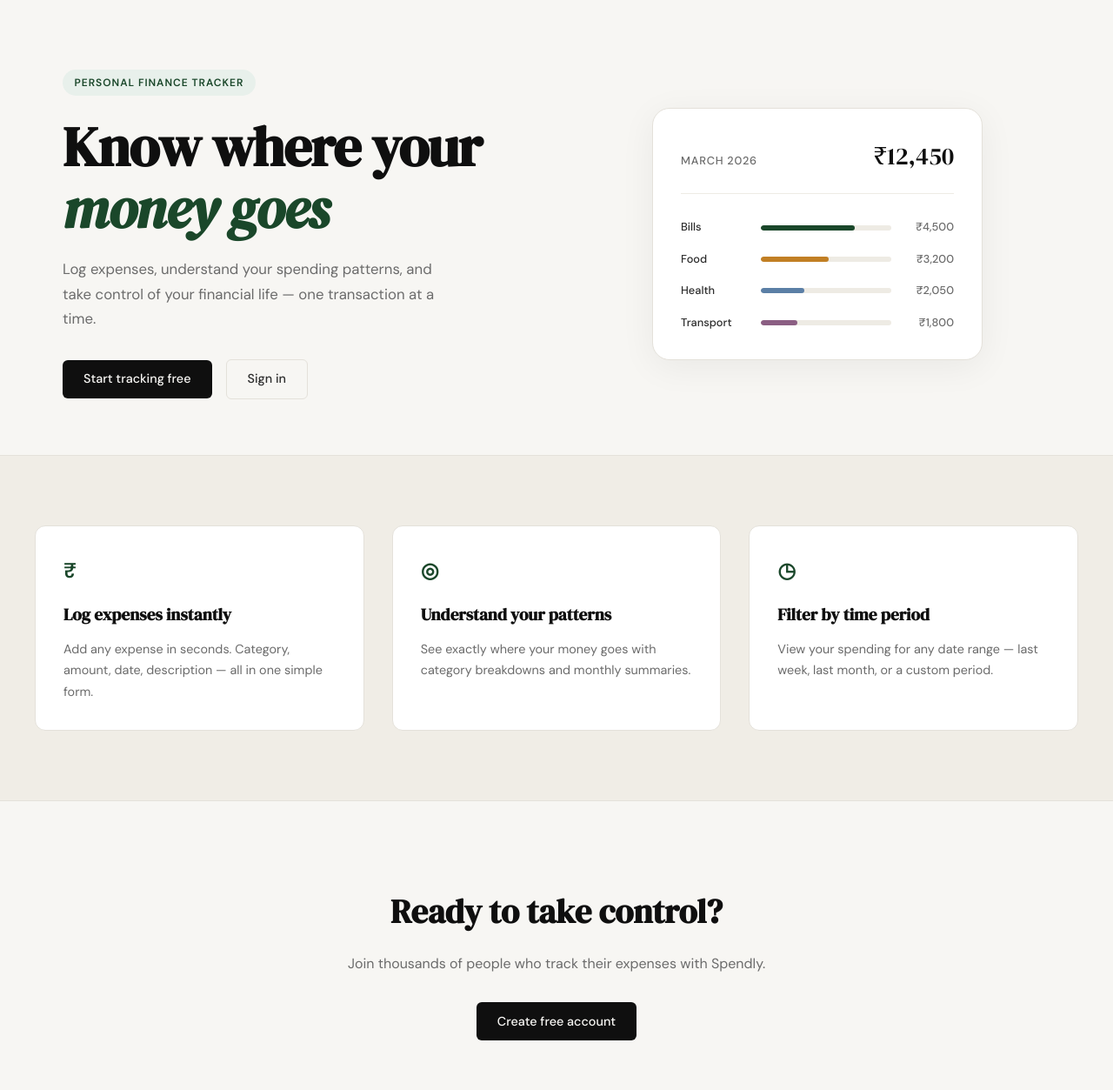
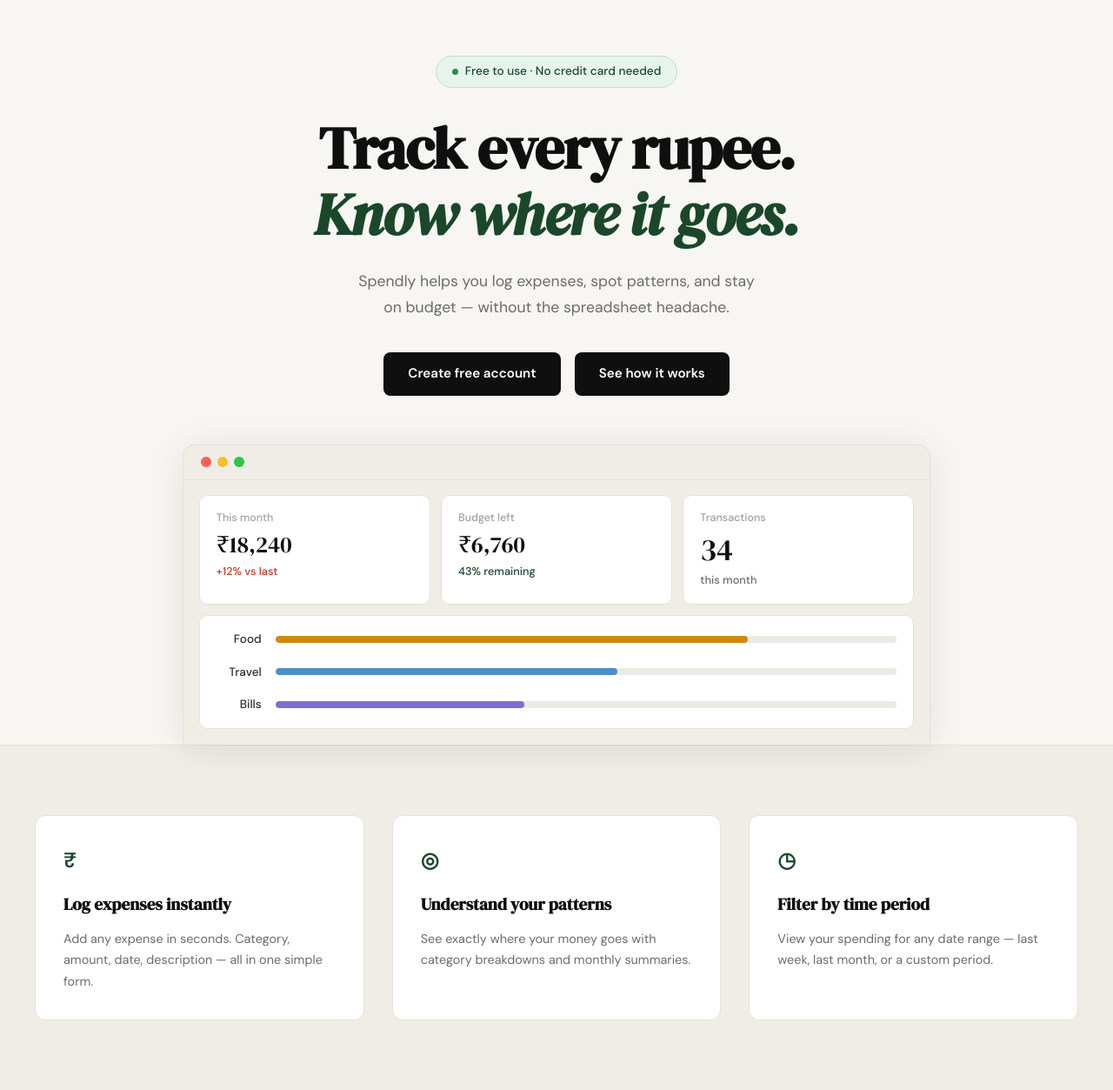
Before and after one commit to Faizan7891/Spendly, a Flask app: page / in a window 1280 px wide. Shown: the part 61-1314 px from the top of the page at 87% size. Run offline with Flask 3, Linux system fonts and the light colour scheme.

Commit message:
hero section improvement

```diff
--- /dev/null
+++ b/static/css/landing.css
@@ -0,0 +1,320 @@
+/* ------------------------------------------------------------------ */
+/* Hero — landing page                                                 */
+/* ------------------------------------------------------------------ */
+
+.lhero {
+    padding: 4rem 2rem 0;
+    text-align: center;
+    background: var(--paper);
+}
+
+.lhero-inner {
+    max-width: 860px;
+    margin: 0 auto;
+    display: flex;
+    flex-direction: column;
+    align-items: center;
+}
+
+/* Badge */
+.lhero-badge {
+    display: inline-flex;
+    align-items: center;
+    gap: 0.5rem;
+    background: #e6f4ec;
+    color: #1a472a;
+    border: 1px solid #c4dfc9;
+    font-size: 0.85rem;
+    font-weight: 500;
+    padding: 0.4rem 1.1rem;
+    border-radius: 999px;
+    margin-bottom: 2rem;
+}
+
+.lhero-badge-dot {
+    width: 7px;
+    height: 7px;
+    background: #2d8a4e;
+    border-radius: 50%;
+    flex-shrink: 0;
+}
+
+/* Title */
+.lhero-title {
+    font-family: var(--font-display);
+    font-size: clamp(2.8rem, 6vw, 4.25rem);
+    line-height: 1.12;
+    color: var(--ink);
+    letter-spacing: -0.02em;
+    margin-bottom: 1.5rem;
+}
+
+.lhero-title-green {
+    color: var(--accent);
+    font-style: italic;
+}
+
+/* Subtitle */
+.lhero-subtitle {
+    font-size: 1.1rem;
+    color: var(--ink-muted);
+    line-height: 1.7;
+    max-width: 560px;
+    margin-bottom: 2.25rem;
+}
+
+/* Buttons */
+.lhero-actions {
+    display: flex;
+    gap: 1rem;
+    margin-bottom: 3.5rem;
+}
+
+.lhero-btn {
+    display: inline-block;
+    background: var(--ink);
+    color: #ffffff;
+    padding: 0.8rem 1.75rem;
+    border-radius: 8px;
+    font-family: var(--font-body);
+    font-size: 0.95rem;
+    font-weight: 600;
+    text-decoration: none;
+    transition: background 0.2s;
+}
+
+.lhero-btn:hover {
+    background: var(--accent);
+    color: #ffffff;
+}
+
+/* ------------------------------------------------------------------ */
+/* Dashboard mock                                                       */
+/* ------------------------------------------------------------------ */
+
+.lmock {
+    width: 100%;
+    background: #f0ede6;
+    border: 1px solid var(--border);
+    border-bottom: none;
+    border-radius: 14px 14px 0 0;
+    overflow: hidden;
+    box-shadow: 0 4px 40px rgba(0, 0, 0, 0.09);
+}
+
+.lmock-titlebar {
+    display: flex;
+    align-items: center;
+    gap: 7px;
+    padding: 0.85rem 1.25rem;
+    border-bottom: 1px solid var(--border);
+}
+
+.lmock-dot {
+    width: 12px;
+    height: 12px;
+    border-radius: 50%;
+    flex-shrink: 0;
+}
+
+.lmock-dot-red    { background: #FF5F57; }
+.lmock-dot-yellow { background: #FEBC2E; }
+.lmock-dot-green  { background: #28C840; }
+
+.lmock-body {
+    padding: 1.1rem;
+    display: flex;
+    flex-direction: column;
+    gap: 0.75rem;
+}
+
+/* Stat cards */
+.lmock-stats {
+    display: grid;
+    grid-template-columns: repeat(3, 1fr);
+    gap: 0.75rem;
+}
+
+.lmock-stat {
+    background: #ffffff;
+    border: 1px solid var(--border);
+    border-radius: 10px;
+    padding: 1rem 1.2rem;
+    text-align: left;
+}
+
+.lmock-stat-label {
+    font-size: 0.78rem;
+    color: var(--ink-faint);
+    font-weight: 500;
+    margin-bottom: 0.3rem;
+}
+
+.lmock-stat-value {
+    font-family: var(--font-display);
+    font-size: 1.65rem;
+    color: var(--ink);
+    line-height: 1.2;
+    margin-bottom: 0.25rem;
+}
+
+.lmock-stat-xl {
+    font-size: 2.2rem;
+}
+
+.lmock-stat-sub {
+    font-size: 0.8rem;
+    font-weight: 500;
+    color: var(--ink-muted);
+}
+
+.lmock-sub-red   { color: #c0392b; }
+.lmock-sub-green { color: var(--accent); }
+
+/* Bar rows */
+.lmock-bars {
+    background: #ffffff;
+    border: 1px solid var(--border);
+    border-radius: 10px;
+    padding: 1rem 1.2rem;
+    display: flex;
+    flex-direction: column;
+    gap: 1rem;
+}
+
+.lmock-bar-row {
+    display: grid;
+    grid-template-columns: 52px 1fr;
+    align-items: center;
+    gap: 1rem;
+}
+
+.lmock-bar-label {
+    font-size: 0.85rem;
+    font-weight: 500;
+    color: var(--ink-soft);
+    text-align: right;
+}
+
+.lmock-bar-track {
+    height: 8px;
+    background: #edeae3;
+    border-radius: 999px;
+    overflow: hidden;
+}
+
+.lmock-bar-fill {
+    height: 100%;
+    border-radius: 999px;
+}
+
+.lmock-bar-orange { background: #d4880d; }
+.lmock-bar-blue   { background: #4a8fcb; }
+.lmock-bar-purple { background: #7c6fcd; }
+
+/* ------------------------------------------------------------------ */
+/* Video modal                                                         */
+/* ------------------------------------------------------------------ */
+
+.lmodal-overlay {
+    position: fixed;
+    inset: 0;
+    background: rgba(0, 0, 0, 0.72);
+    z-index: 500;
+    display: flex;
+    align-items: center;
+    justify-content: center;
+    padding: 1.5rem;
+    animation: lmodalFadeIn 0.18s ease;
+}
+
+.lmodal-overlay[hidden] {
+    display: none;
+}
+
+@keyframes lmodalFadeIn {
+    from { opacity: 0; }
+    to   { opacity: 1; }
+}
+
+.lmodal-box {
+    position: relative;
+    background: var(--ink);
+    border-radius: var(--radius-md);
+    width: 100%;
+    max-width: 820px;
+    box-shadow: 0 24px 80px rgba(0, 0, 0, 0.5);
+    animation: lmodalSlideUp 0.2s ease;
+}
+
+@keyframes lmodalSlideUp {
+    from { transform: translateY(20px); opacity: 0; }
+    to   { transform: translateY(0);    opacity: 1; }
+}
+
+.lmodal-close {
+    position: absolute;
+    top: -2.5rem;
+    right: 0;
+    background: transparent;
+    border: none;
+    color: #ffffff;
+    font-size: 1.6rem;
+    line-height: 1;
+    cursor: pointer;
+    padding: 0.25rem 0.5rem;
+    opacity: 0.8;
+    transition: opacity 0.15s;
+}
+
+.lmodal-close:hover,
+.lmodal-close:focus {
+    opacity: 1;
+    outline: 2px solid rgba(255, 255, 255, 0.5);
+    border-radius: 4px;
+}
+
+.lmodal-video-wrap {
+    position: relative;
+    padding-bottom: 56.25%; /* 16:9 */
+    height: 0;
+    overflow: hidden;
+    border-radius: var(--radius-md);
+}
+
+.lmodal-video-wrap iframe {
+    position: absolute;
+    inset: 0;
+    width: 100%;
+    height: 100%;
+    border: 0;
+    border-radius: var(--radius-md);
+}
+
+/* ------------------------------------------------------------------ */
+/* Responsive                                                          */
+/* ------------------------------------------------------------------ */
+
+@media (max-width: 600px) {
+    .lhero-actions {
+        flex-direction: column;
+        width: 100%;
+    }
+
+    .lhero-btn {
+        text-align: center;
+    }
+
+    .lmock-stats {
+        grid-template-columns: 1fr;
+    }
+
+    .lmodal-overlay {
+        padding: 1rem;
+        align-items: flex-end;
+    }
+
+    .lmodal-close {
+        top: -2.25rem;
+    }
+}
--- a/templates/landing.html
+++ b/templates/landing.html
@@ -2,62 +2,82 @@
 
 {% block title %}Spendly — Track Every Rupee{% endblock %}
 
+{% block head %}
+<link rel="stylesheet" href="{{ url_for('static', filename='css/landing.css') }}">
+{% endblock %}
+
 {% block content %}
 
-<section class="hero">
-    <div class="hero-inner">
-        <div class="hero-badge">Personal Finance Tracker</div>
-        <h1 class="hero-title">
-            Know where your<br>
-            <em>money goes</em>
+<section class="lhero">
+    <div class="lhero-inner">
+
+        <div class="lhero-badge">
+            <span class="lhero-badge-dot"></span>
+            Free to use · No credit card needed
+        </div>
+
+        <h1 class="lhero-title">
+            Track every rupee.<br>
+            <span class="lhero-title-green">Know where it goes.</span>
         </h1>
-        <p class="hero-subtitle">
-            Log expenses, understand your spending patterns,
-            and take control of your financial life —
-            one transaction at a time.
+
+        <p class="lhero-subtitle">
+            Spendly helps you log expenses, spot patterns, and stay<br>
+            on budget — without the spreadsheet headache.
         </p>
-        <div class="hero-actions">
-            <a href="{{ url_for('register') }}" class="btn-primary">Start tracking free</a>
-            <a href="{{ url_for('login') }}" class="btn-ghost">Sign in</a>
+
+        <div class="lhero-actions">
+            <a href="{{ url_for('register') }}" class="lhero-btn">Create free account</a>
+            <a href="#" class="lhero-btn" id="openVideoModal" aria-haspopup="dialog">See how it works</a>
         </div>
-    </div>
-    <div class="hero-visual">
-        <div class="mock-card">
-            <div class="mock-card-header">
-                <span class="mock-label">March 2026</span>
-                <span class="mock-total">₹12,450</span>
+
+        <div class="lmock">
+            <div class="lmock-titlebar">
+                <span class="lmock-dot lmock-dot-red"></span>
+                <span class="lmock-dot lmock-dot-yellow"></span>
+                <span class="lmock-dot lmock-dot-green"></span>
             </div>
-            <div class="mock-bars">
-                <div class="mock-bar-row">
-                    <span class="mock-cat">Bills</span>
-                    <div class="mock-bar-track">
-                        <div class="mock-bar" style="width: 72%"></div>
+            <div class="lmock-body">
+                <div class="lmock-stats">
+                    <div class="lmock-stat">
+                        <p class="lmock-stat-label">This month</p>
+                        <p class="lmock-stat-value">₹18,240</p>
+                        <p class="lmock-stat-sub lmock-sub-red">+12% vs last</p>
                     </div>
-                    <span class="mock-amt">₹4,500</span>
+                    <div class="lmock-stat">
+                        <p class="lmock-stat-label">Budget left</p>
+                        <p class="lmock-stat-value">₹6,760</p>
+                        <p class="lmock-stat-sub lmock-sub-green">43% remaining</p>
+                    </div>
+                    <div class="lmock-stat">
+                        <p class="lmock-stat-label">Transactions</p>
+                        <p class="lmock-stat-value lmock-stat-xl">34</p>
+                        <p class="lmock-stat-sub">this month</p>
+                    </div>
                 </div>
-                <div class="mock-bar-row">
-                    <span class="mock-cat">Food</span>
-                    <div class="mock-bar-track">
-                        <div class="mock-bar mock-bar-2" style="width: 52%"></div>
+                <div class="lmock-bars">
+                    <div class="lmock-bar-row">
+                        <span class="lmock-bar-label">Food</span>
+                        <div class="lmock-bar-track">
+                            <div class="lmock-bar-fill lmock-bar-orange" style="width: 76%"></div>
+                        </div>
                     </div>
-                    <span class="mock-amt">₹3,200</span>
-                </div>
-                <div class="mock-bar-row">
-                    <span class="mock-cat">Health</span>
-                    <div class="mock-bar-track">
-                        <div class="mock-bar mock-bar-3" style="width: 33%"></div>
+                    <div class="lmock-bar-row">
+                        <span class="lmock-bar-label">Travel</span>
+                        <div class="lmock-bar-track">
+                            <div class="lmock-bar-fill lmock-bar-blue" style="width: 55%"></div>
+                        </div>
                     </div>
-                    <span class="mock-amt">₹2,050</span>
-                </div>
-                <div class="mock-bar-row">
-                    <span class="mock-cat">Transport</span>
-                    <div class="mock-bar-track">
-                        <div class="mock-bar mock-bar-4" style="width: 28%"></div>
+                    <div class="lmock-bar-row">
+                        <span class="lmock-bar-label">Bills</span>
+                        <div class="lmock-bar-track">
+                            <div class="lmock-bar-fill lmock-bar-purple" style="width: 40%"></div>
+                        </div>
                     </div>
-                    <span class="mock-amt">₹1,800</span>
                 </div>
             </div>
         </div>
+
     </div>
 </section>
 
@@ -89,4 +109,69 @@
     </div>
 </section>
 
+<!-- Video modal -->
+<div class="lmodal-overlay"
+     id="videoModal"
+     role="dialog"
+     aria-modal="true"
+     aria-label="How Spendly works"
+     hidden>
+    <div class="lmodal-box">
+        <button class="lmodal-close" id="modalClose" aria-label="Close video">&times;</button>
+        <div class="lmodal-video-wrap">
+            <iframe
+                id="modalIframe"
+                data-src="https://www.youtube.com/embed/dQw4w9WgXcQ?rel=0&autoplay=1"
+                src=""
+                title="How Spendly works"
+                frameborder="0"
+                allow="accelerometer; autoplay; clipboard-write; encrypted-media; gyroscope; picture-in-picture; web-share"
+                allowfullscreen>
+            </iframe>
+        </div>
+    </div>
+</div>
+
 {% endblock %}
+
+{% block scripts %}
+<script>
+(function () {
+    var openBtn  = document.getElementById('openVideoModal');
+    var modal    = document.getElementById('videoModal');
+    var closeBtn = document.getElementById('modalClose');
+    var iframe   = document.getElementById('modalIframe');
+
+    function openModal() {
+        iframe.src = iframe.dataset.src;
+        modal.hidden = false;
+        document.body.style.overflow = 'hidden';
+        closeBtn.focus();
+    }
+
+    function closeModal() {
+        iframe.src = '';
+        modal.hidden = true;
+        document.body.style.overflow = '';
+        openBtn.focus();
+    }
+
+    openBtn.addEventListener('click', function (e) {
+        e.preventDefault();
+        openModal();
+    });
+
+    closeBtn.addEventListener('click', closeModal);
+
+    /* Click outside the box closes the modal */
+    modal.addEventListener('click', function (e) {
+        if (e.target === modal) closeModal();
+    });
+
+    /* Escape key closes the modal */
+    document.addEventListener('keydown', function (e) {
+        if (e.key === 'Escape' && !modal.hidden) closeModal();
+    });
+}());
+</script>
+{% endblock %}
```
